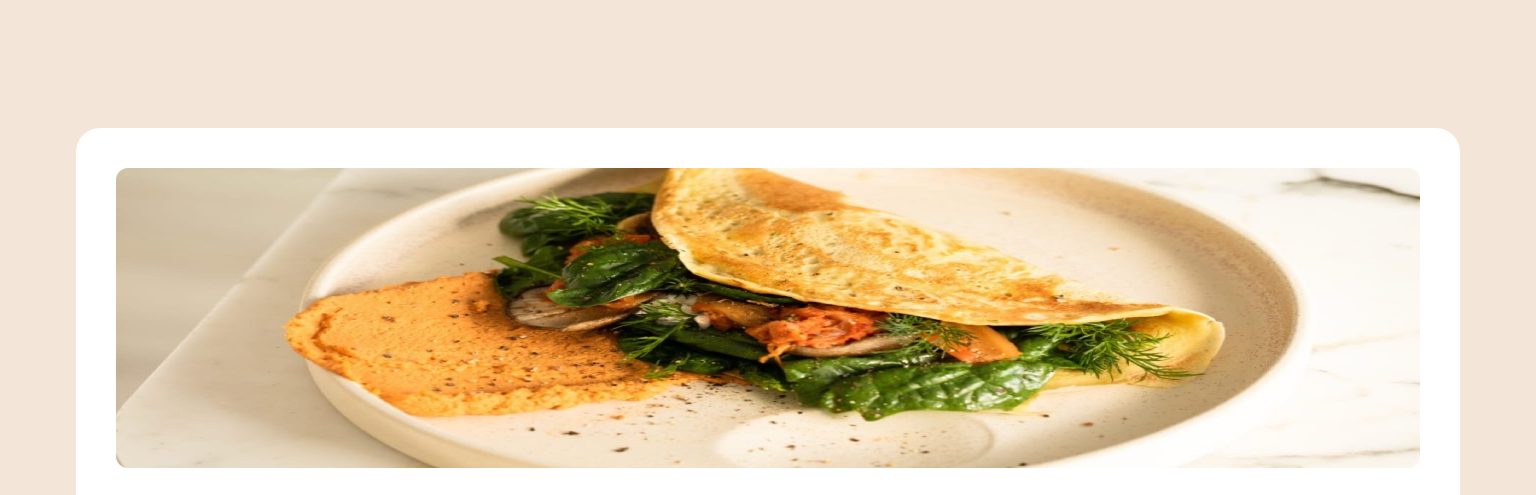
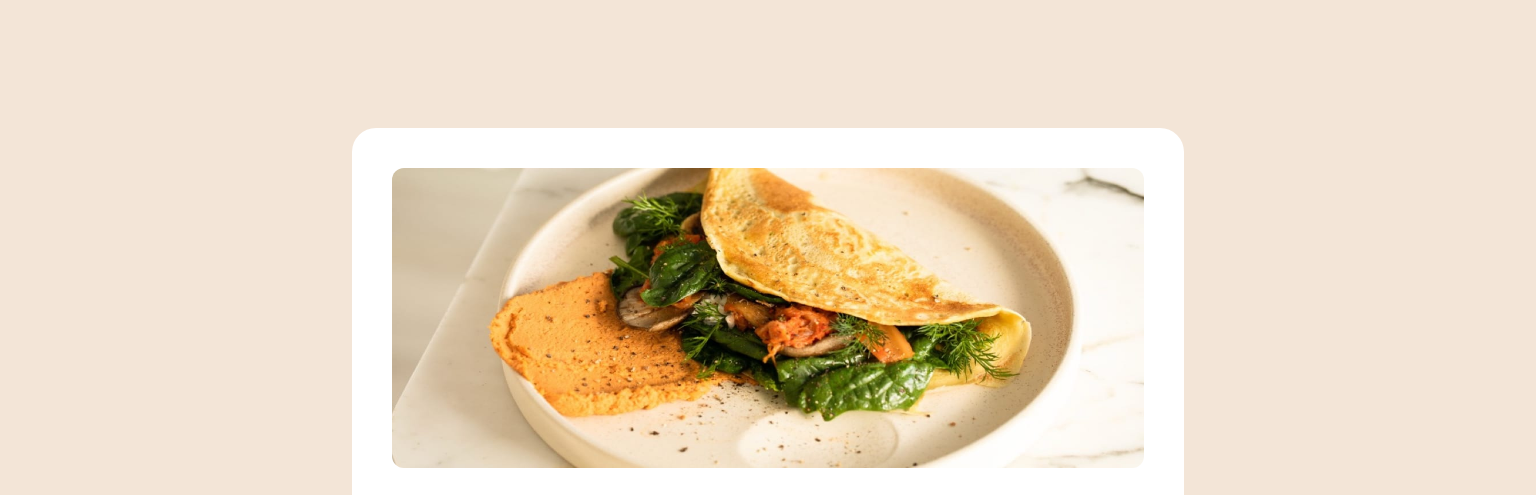
Before and after one commit to Ahmed-Araby/recipe-page, a plain HTML site: page index.html in a window 1536 px wide. Shown: the top 495 px of the page. Drawn offline with Linux system fonts and the light colour scheme.

Commit message:
style the recipe page for the desktop viewport (min-width: 1440px)

```diff
--- a/styles.css
+++ b/styles.css
@@ -281,3 +281,12 @@ body {
         padding: 0;
     }
 }
+
+/* desktop viewport breakpoint : 1440px */
+@media (min-width: 90rem) {
+    /* [TODO] question, should I reuse the styles defined in the media query for the tablet viewport or should I redfine them again */
+    .recipe-page {
+        /* 19rem = 304px */
+        margin: 0 19rem 0 19rem;
+    }
+}
```
